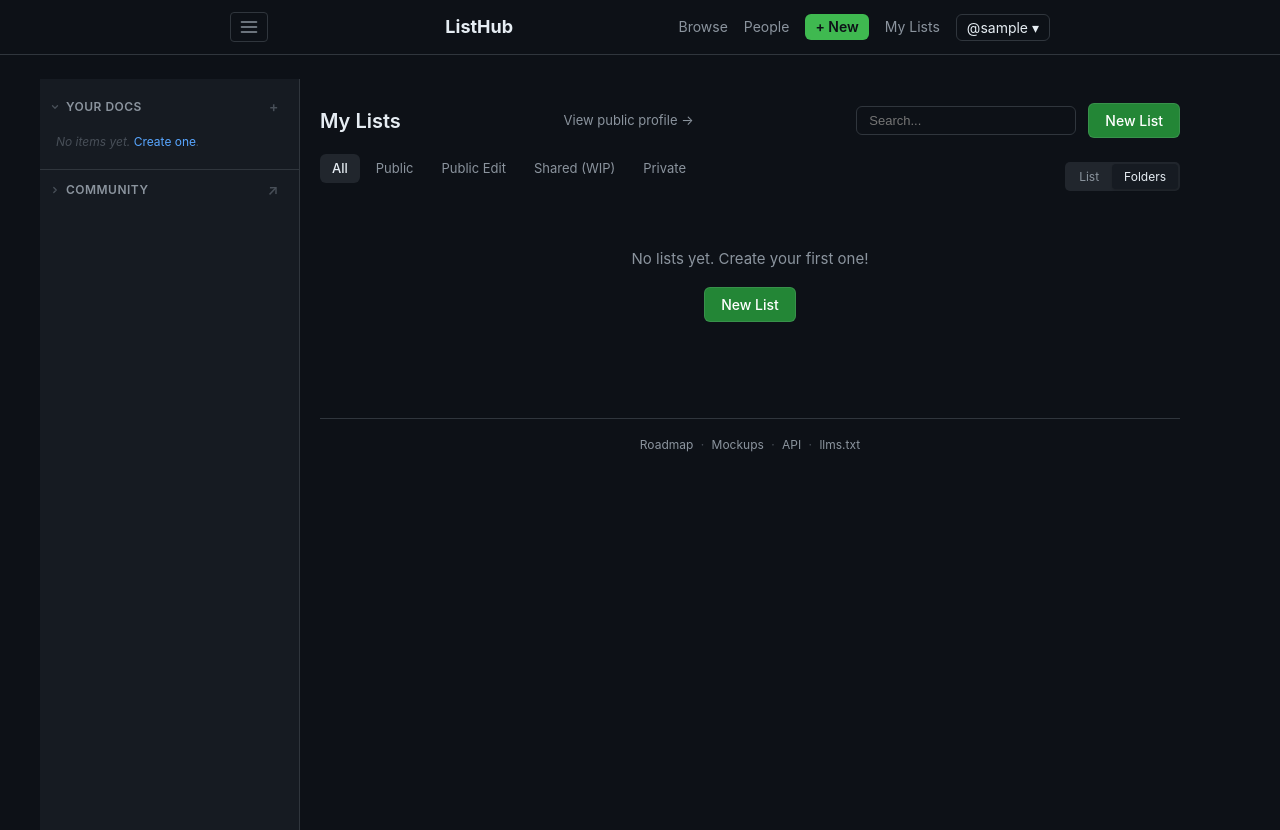
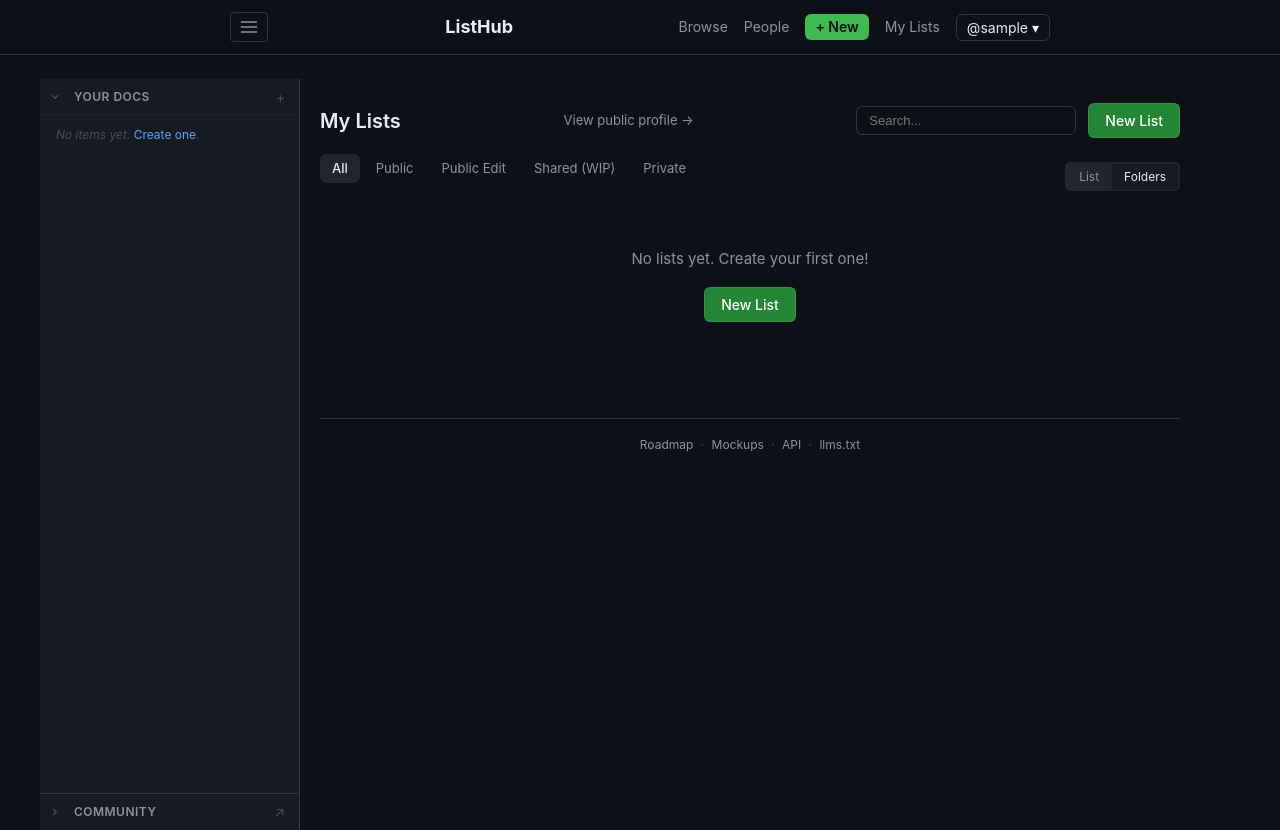
Before and after one commit to tmad4000/listhub, a Flask app: page /dash in a window 1280 px wide. Run offline with Flask 3, Linux system fonts and the light colour scheme; a user stored in the database is signed in; data that the repository does not hold is empty; some libraries are stand-ins or nearby versions.

Commit message:
feat(sidebar V1.1): flex layout, title links + chevron buttons, folder visibility badges
- Section headers now split title link from chevron toggle button (WAI
  disclosure-navigation pattern). Title links navigate to full page:
  Your docs -> /dash, Community -> /directory, @user -> /@user profile
- Sidebar is flex column; collapsed sections = header height only,
  expanded sections share remaining space with independent scrolling
  bodies (overscroll-behavior: contain). All section headers always
  visible even if one section has hundreds of items.
- Default: one section expanded at a time (Focused if present,
  else Your docs if logged in, else Community). Persisted in localStorage.
- Folder rows now show an aggregate visibility badge:
  all-private = lock, all-public = globe, mixed = half-filled circle,
  etc. Per-item visibility icons also cleaned up via vis_icon macro.
- Cache buster: sidebar.css v2->v3, sidebar.js v1->v2

Based on Codex-reviewed design (see session db38eada).

```diff
--- a/static/sidebar.css
+++ b/static/sidebar.css
@@ -1,31 +1,36 @@
 /* ─────────────────────────────────────────────────
-   ListHub Sidebar Styles
+   ListHub Sidebar Styles (V1.1)
    Three-section persistent left sidebar: Your docs / Community / Focused @user
+
+   Key behaviors:
+   - When collapsed: main content reverts to pre-sidebar layout (860px centered)
+   - When expanded: sidebar + main content in a grid, main is left-aligned
+   - Sections are flex column; collapsed sections = header height, expanded
+     sections share remaining space with independent scrolling
+   - Section titles are links, chevrons are separate toggle buttons
    ───────────────────────────────────────────────── */
 
 :root {
     --sb-width: 260px;
+    --sb-header-height: 49px;
+    --sb-section-header-height: 36px;
     --sb-bg: var(--bg-secondary, #161b22);
     --sb-border: var(--border, #30363d);
 }
 
-/* ── Layout wrapping ──
-   Two distinct states:
-   1) EXPANDED  — grid with sidebar + main. Main is content-width
-                  (~900px), left-aligned inside its cell so it reads
-                  comfortably next to the sidebar without stretching.
-   2) COLLAPSED — sidebar hidden, main reverts to the original
-                  pre-sidebar .container behavior: max-width 860px,
-                  centered (margin: 0 auto). This keeps existing pages
-                  looking the same as before the sidebar shipped.
-   ───────────────────────────────────────────── */
+/* ── Layout wrapping ────────────────────────────────
+   EXPANDED  — grid with sidebar + main. Main is content-width
+               (~900px), left-aligned inside its cell.
+   COLLAPSED — sidebar hidden, main reverts to .container
+               (max-width 860px, centered).
+   ───────────────────────────────────────────────── */
 
 /* EXPANDED (default has-sidebar) */
 body.has-sidebar .app-layout {
     display: grid;
     grid-template-columns: var(--sb-width) minmax(0, 1fr);
-    min-height: calc(100vh - 64px);
-    max-width: calc(var(--sb-width) + 900px + 40px); /* sidebar + content + side padding */
+    min-height: calc(100vh - var(--sb-header-height));
+    max-width: calc(var(--sb-width) + 900px + 40px);
     margin: 0 auto;
     gap: 0;
 }
@@ -35,17 +40,13 @@ body.has-sidebar .app-main {
     padding: 24px 20px 40px;
 }
 
-/* When expanded, override the original .container centering so that main
-   sits inside its grid cell with a sane max content width, left-aligned. */
 body.has-sidebar .app-main.container {
     max-width: 900px;
     margin-left: 0;
     margin-right: 0;
 }
 
-/* COLLAPSED — behave exactly like the pre-sidebar layout.
-   Collapse the grid to a single column and let .container do its
-   original thing (max-width 860px, margin: 0 auto). */
+/* COLLAPSED — behave exactly like the pre-sidebar layout */
 body.has-sidebar.sb-collapsed .app-layout {
     display: block;
     max-width: none;
@@ -78,51 +79,94 @@ body.has-sidebar.sb-collapsed .app-main.container {
 .sb-sidebar {
     border-right: 1px solid var(--sb-border);
     background: var(--sb-bg);
-    overflow-y: auto;
     position: sticky;
-    top: 49px;
-    height: calc(100vh - 49px);
+    top: var(--sb-header-height);
+    height: calc(100vh - var(--sb-header-height));
+    overflow: hidden; /* inner scroll happens in section bodies */
 }
 
 .sb-sidebar-inner {
-    padding: 8px 0 24px;
+    display: flex;
+    flex-direction: column;
+    height: 100%;
+    padding: 0;
 }
 
-/* ── Section (collapsible group) ── */
+/* ── Section (flex child of sidebar-inner) ──
+   - Collapsed: just the header (flex: 0 0 auto)
+   - Expanded: body grows to share remaining space (flex: 1 1 0)
+   ───────────────────────────────────────── */
 .sb-section {
+    display: flex;
+    flex-direction: column;
+    min-height: 0;
     border-bottom: 1px solid var(--sb-border);
+    flex: 0 0 auto; /* default: header-only height */
 }
 .sb-section:last-child {
     border-bottom: none;
 }
+.sb-section.sb-expanded {
+    flex: 1 1 0; /* expanded sections share remaining space */
+    min-height: 120px; /* don't shrink below usable */
+}
 
-.sb-section > .sb-section-header {
-    list-style: none;
+/* ── Section header ── */
+.sb-section-header {
     display: flex;
     align-items: center;
-    gap: 6px;
-    padding: 10px 14px 10px 10px;
+    gap: 4px;
+    padding: 0 8px 0 4px;
+    height: var(--sb-section-header-height);
+    flex: 0 0 var(--sb-section-header-height);
+    background: var(--sb-bg);
+    border-bottom: 1px solid transparent;
+}
+.sb-section.sb-expanded > .sb-section-header {
+    border-bottom-color: rgba(255, 255, 255, 0.04);
+}
+
+.sb-section-chevron {
+    background: transparent;
+    border: none;
+    color: var(--text-dim, #484f58);
+    padding: 6px;
     cursor: pointer;
-    user-select: none;
+    display: flex;
+    align-items: center;
+    justify-content: center;
+    border-radius: 3px;
+    flex-shrink: 0;
+}
+.sb-section-chevron:hover {
+    color: var(--text, #e6edf3);
+    background: rgba(255, 255, 255, 0.04);
+}
+.sb-section-chevron svg {
+    transition: transform 0.15s;
+}
+.sb-section.sb-expanded > .sb-section-header > .sb-section-chevron svg {
+    transform: rotate(90deg);
+}
+
+.sb-section-title {
+    flex: 1;
     font-size: 12px;
+    font-weight: 600;
     text-transform: uppercase;
     letter-spacing: 0.04em;
     color: var(--text-muted, #8b949e);
-    font-weight: 600;
-}
-.sb-section > .sb-section-header::-webkit-details-marker {
-    display: none;
-}
-.sb-section > .sb-section-header:hover {
-    background: rgba(255, 255, 255, 0.02);
-    color: var(--text, #e6edf3);
-}
-.sb-section-title {
-    flex: 1;
+    text-decoration: none;
+    padding: 8px 4px;
     overflow: hidden;
     text-overflow: ellipsis;
     white-space: nowrap;
 }
+.sb-section-title:hover {
+    color: var(--text, #e6edf3);
+    text-decoration: none;
+}
+
 .sb-section-action {
     color: var(--text-dim, #484f58);
     font-size: 14px;
@@ -138,17 +182,17 @@ body.has-sidebar.sb-collapsed .app-main.container {
     text-decoration: none;
 }
 
-.sb-section .sb-chevron {
-    transition: transform 0.15s;
-    color: var(--text-dim, #484f58);
-    flex-shrink: 0;
+/* ── Section body (only visible when .sb-expanded) ── */
+.sb-section-body {
+    flex: 1 1 auto;
+    min-height: 0;
+    overflow-y: auto;
+    overscroll-behavior: contain;
+    padding: 4px 0 8px;
+    display: none; /* hidden when section is collapsed */
 }
-.sb-section[open] > .sb-section-header .sb-chevron {
-    transform: rotate(90deg);
-}
-
-.sb-section-body {
-    padding-bottom: 8px;
+.sb-section.sb-expanded > .sb-section-body {
+    display: block;
 }
 
 .sb-empty {
@@ -162,7 +206,7 @@ body.has-sidebar.sb-collapsed .app-main.container {
     font-style: normal;
 }
 
-/* ── Tree (recursive) ── */
+/* ── Tree (recursive, folders use native <details>) ── */
 .sb-tree {
     list-style: none;
     margin: 0;
@@ -246,10 +290,14 @@ body.has-sidebar.sb-collapsed .app-main.container {
     text-overflow: ellipsis;
     white-space: nowrap;
 }
-.sb-file .sb-vis {
+.sb-vis {
     font-size: 10px;
     opacity: 0.7;
     flex-shrink: 0;
+}
+.sb-vis-folder {
+    opacity: 0.55;
+    margin-left: 2px;
 }
 
 /* ── Header sidebar toggle button ── */
@@ -280,11 +328,11 @@ body.has-sidebar .header-inner {
     }
     .sb-sidebar {
         position: fixed;
-        top: 49px;
+        top: var(--sb-header-height);
         left: 0;
         width: 85vw;
         max-width: 320px;
-        height: calc(100vh - 49px);
+        height: calc(100vh - var(--sb-header-height));
         z-index: 90;
         transform: translateX(-100%);
         transition: transform 0.2s ease;
@@ -296,7 +344,7 @@ body.has-sidebar .header-inner {
     body.sb-open::after {
         content: '';
         position: fixed;
-        top: 49px;
+        top: var(--sb-header-height);
         left: 0;
         right: 0;
         bottom: 0;
--- a/templates/_sidebar.html
+++ b/templates/_sidebar.html
@@ -1,21 +1,29 @@
-{# ── ListHub Three-Section Sidebar ──────────────────
+{# ── ListHub Three-Section Sidebar (V1.1) ──────────────────
    Uses context-injected variables from views.py inject_sidebar_data:
      sidebar_your_tree        — user's own items as nested tree
      sidebar_community_tree   — community directory as nested tree
      sidebar_focused          — {username, tree} or None
      sidebar_current_username — current user's username or None
+
+   Each section has:
+     - A chevron button that toggles expand/collapse
+     - A title link that navigates to the full-page view of that scope
+     - An action link (+ for new item, ↗ for directory/profile)
+     - A body with the tree
    ────────────────────────────────────────────────── #}
 <aside class="sb-sidebar" id="sb-sidebar">
   <div class="sb-sidebar-inner">
 
     {% if current_user.is_authenticated %}
     {# ── Section 1: Your Docs ── #}
-    <details class="sb-section" open>
-      <summary class="sb-section-header">
-        <svg class="sb-chevron" width="10" height="10" viewBox="0 0 24 24" fill="none" stroke="currentColor" stroke-width="3" stroke-linecap="round" stroke-linejoin="round"><polyline points="9 6 15 12 9 18"/></svg>
-        <span class="sb-section-title">Your docs</span>
-        <a href="{{ url_for('views.new_item') }}" class="sb-section-action" title="New item" onclick="event.stopPropagation();">+</a>
-      </summary>
+    <div class="sb-section" data-sb-section="your">
+      <div class="sb-section-header">
+        <button class="sb-section-chevron" aria-label="Toggle Your docs" aria-expanded="true">
+          <svg width="10" height="10" viewBox="0 0 24 24" fill="none" stroke="currentColor" stroke-width="3" stroke-linecap="round" stroke-linejoin="round"><polyline points="9 6 15 12 9 18"/></svg>
+        </button>
+        <a href="{{ url_for('views.dashboard') }}" class="sb-section-title">Your docs</a>
+        <a href="{{ url_for('views.new_item') }}" class="sb-section-action" title="New item">+</a>
+      </div>
       <div class="sb-section-body">
         {% if sidebar_your_tree %}
           {% with nodes=sidebar_your_tree, link_prefix='/@' + sidebar_current_username + '/', storage_key='sb_your' %}
@@ -25,16 +33,18 @@
           <div class="sb-empty">No items yet. <a href="{{ url_for('views.new_item') }}">Create one</a>.</div>
         {% endif %}
       </div>
-    </details>
+    </div>
     {% endif %}
 
     {# ── Section 2: Community ── #}
-    <details class="sb-section" {% if not current_user.is_authenticated %}open{% endif %}>
-      <summary class="sb-section-header">
-        <svg class="sb-chevron" width="10" height="10" viewBox="0 0 24 24" fill="none" stroke="currentColor" stroke-width="3" stroke-linecap="round" stroke-linejoin="round"><polyline points="9 6 15 12 9 18"/></svg>
-        <span class="sb-section-title">Community</span>
-        <a href="{{ url_for('views.directory') }}" class="sb-section-action" title="Open directory" onclick="event.stopPropagation();">↗</a>
-      </summary>
+    <div class="sb-section" data-sb-section="community">
+      <div class="sb-section-header">
+        <button class="sb-section-chevron" aria-label="Toggle Community" aria-expanded="true">
+          <svg width="10" height="10" viewBox="0 0 24 24" fill="none" stroke="currentColor" stroke-width="3" stroke-linecap="round" stroke-linejoin="round"><polyline points="9 6 15 12 9 18"/></svg>
+        </button>
+        <a href="{{ url_for('views.directory') }}" class="sb-section-title">Community</a>
+        <a href="{{ url_for('views.directory') }}" class="sb-section-action" title="Open directory">↗</a>
+      </div>
       <div class="sb-section-body">
         {% if sidebar_community_tree %}
           {% with nodes=sidebar_community_tree, link_prefix='/directory/', storage_key='sb_community' %}
@@ -44,16 +54,18 @@
           <div class="sb-empty">Community directory is empty.</div>
         {% endif %}
       </div>
-    </details>
+    </div>
 
     {# ── Section 3: Focused on @user ── #}
     {% if sidebar_focused %}
-    <details class="sb-section" open>
-      <summary class="sb-section-header">
-        <svg class="sb-chevron" width="10" height="10" viewBox="0 0 24 24" fill="none" stroke="currentColor" stroke-width="3" stroke-linecap="round" stroke-linejoin="round"><polyline points="9 6 15 12 9 18"/></svg>
-        <span class="sb-section-title">@{{ sidebar_focused.username }}</span>
-        <a href="/@{{ sidebar_focused.username }}" class="sb-section-action" title="Open profile" onclick="event.stopPropagation();">↗</a>
-      </summary>
+    <div class="sb-section" data-sb-section="focused" data-sb-focused-user="{{ sidebar_focused.username }}">
+      <div class="sb-section-header">
+        <button class="sb-section-chevron" aria-label="Toggle @{{ sidebar_focused.username }}" aria-expanded="true">
+          <svg width="10" height="10" viewBox="0 0 24 24" fill="none" stroke="currentColor" stroke-width="3" stroke-linecap="round" stroke-linejoin="round"><polyline points="9 6 15 12 9 18"/></svg>
+        </button>
+        <a href="/@{{ sidebar_focused.username }}" class="sb-section-title">@{{ sidebar_focused.username }}</a>
+        <a href="/@{{ sidebar_focused.username }}" class="sb-section-action" title="Open profile">↗</a>
+      </div>
       <div class="sb-section-body">
         {% if sidebar_focused.tree %}
           {% with nodes=sidebar_focused.tree, link_prefix='/@' + sidebar_focused.username + '/', storage_key='sb_focus_' + sidebar_focused.username %}
@@ -63,7 +75,7 @@
           <div class="sb-empty">No public items.</div>
         {% endif %}
       </div>
-    </details>
+    </div>
     {% endif %}
 
   </div>
--- a/views.py
+++ b/views.py
@@ -678,7 +678,7 @@ def public_item(username, slug):
 
     # Access check
     can_view = False
-    if item['visibility'] in ('public', 'public_edit'):
+    if item['visibility'] in ('public', 'public_edit', 'unlisted'):
         can_view = True
     elif current_user.is_authenticated:
         if current_user.id == user.id:
@@ -879,7 +879,7 @@ def short_link(item_id):
     if not item:
         abort(404)
 
-    if item['visibility'] in ('public', 'public_edit'):
+    if item['visibility'] in ('public', 'public_edit', 'unlisted'):
         return redirect(url_for('views.public_item', username=item['username'], slug=item['slug']))
 
     if current_user.is_authenticated and current_user.id == item['owner_id']:
```
Also changed, not shown: static/sidebar.js (+90 -13 lines), templates/_sidebar_tree.html (+15 -9 lines).
